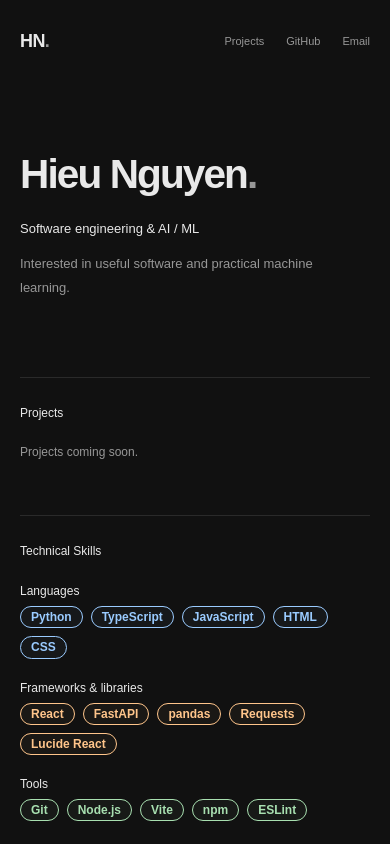
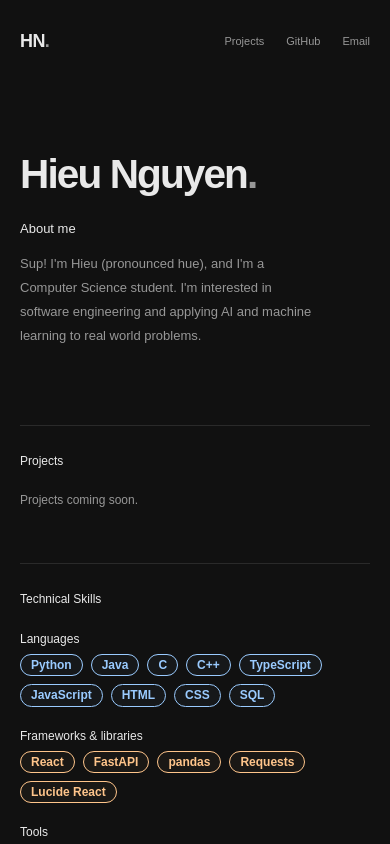
Before and after one commit to hieun5/portfolio, a React (Vite) app: page / in a window 390 px wide. Shown: the top 844 px of the page. Built offline with nearby package versions, Linux system fonts and the light colour scheme.

Commit message:
Add requested languages and replace role line with About me

```diff
--- a/src/App.tsx
+++ b/src/App.tsx
@@ -41,7 +41,7 @@ export default function App() {
               {profile.name}
               <span>.</span>
             </h1>
-            <p className="role">{profile.role}</p>
+            <h2 className="hero-about-heading">About me</h2>
             <p className="hero-intro">{profile.intro}</p>
           </section>
 
--- a/src/content.ts
+++ b/src/content.ts
@@ -1,8 +1,8 @@
 /** Edit your public profile here. Add real projects to the array below. */
 export const profile = {
   name: "Hieu Nguyen",
-  role: "Software engineering & AI / ML",
-  intro: "Interested in useful software and practical machine learning.",
+  intro:
+    "Sup! I'm Hieu (pronounced hue), and I'm a Computer Science student. I'm interested in software engineering and applying AI and machine learning to real world problems.",
   github: "https://github.com/hieun5",
   email: "hieunguy141@gmail.com",
   source: "https://github.com/hieun5/portfolio",
@@ -14,12 +14,22 @@ export interface SkillGroup {
   items: string[];
 }
 
-// Based on lolPredict's backend, ML scripts, and frontend, plus this portfolio.
+// Based on lolPredict and this portfolio, with additional languages requested by Hieu.
 export const technicalSkills: SkillGroup[] = [
   {
     category: "Languages",
     tone: "blue",
-    items: ["Python", "TypeScript", "JavaScript", "HTML", "CSS"],
+    items: [
+      "Python",
+      "Java",
+      "C",
+      "C++",
+      "TypeScript",
+      "JavaScript",
+      "HTML",
+      "CSS",
+      "SQL",
+    ],
   },
   {
     category: "Frameworks & libraries",
--- a/src/styles.css
+++ b/src/styles.css
@@ -106,10 +106,11 @@ h1 {
 h1 span {
   color: var(--muted);
 }
-.role {
+.hero-about-heading {
   color: var(--text);
   margin: 0 0 13px;
   font-size: 15px;
+  font-weight: 500;
   line-height: 1.7;
 }
 .hero-intro {
@@ -319,7 +320,7 @@ footer {
     font-size: clamp(40px, 9vw, 58px);
     letter-spacing: -2.4px;
   }
-  .role,
+  .hero-about-heading,
   .hero-intro {
     font-size: 14px;
   }
@@ -348,7 +349,7 @@ footer {
     letter-spacing: -1.9px;
     margin-bottom: 21px;
   }
-  .role {
+  .hero-about-heading {
     font-size: 13px;
     margin-bottom: 11px;
   }
```
Also changed, not shown: 2 other files (tests, documents, lock files or other folders).
